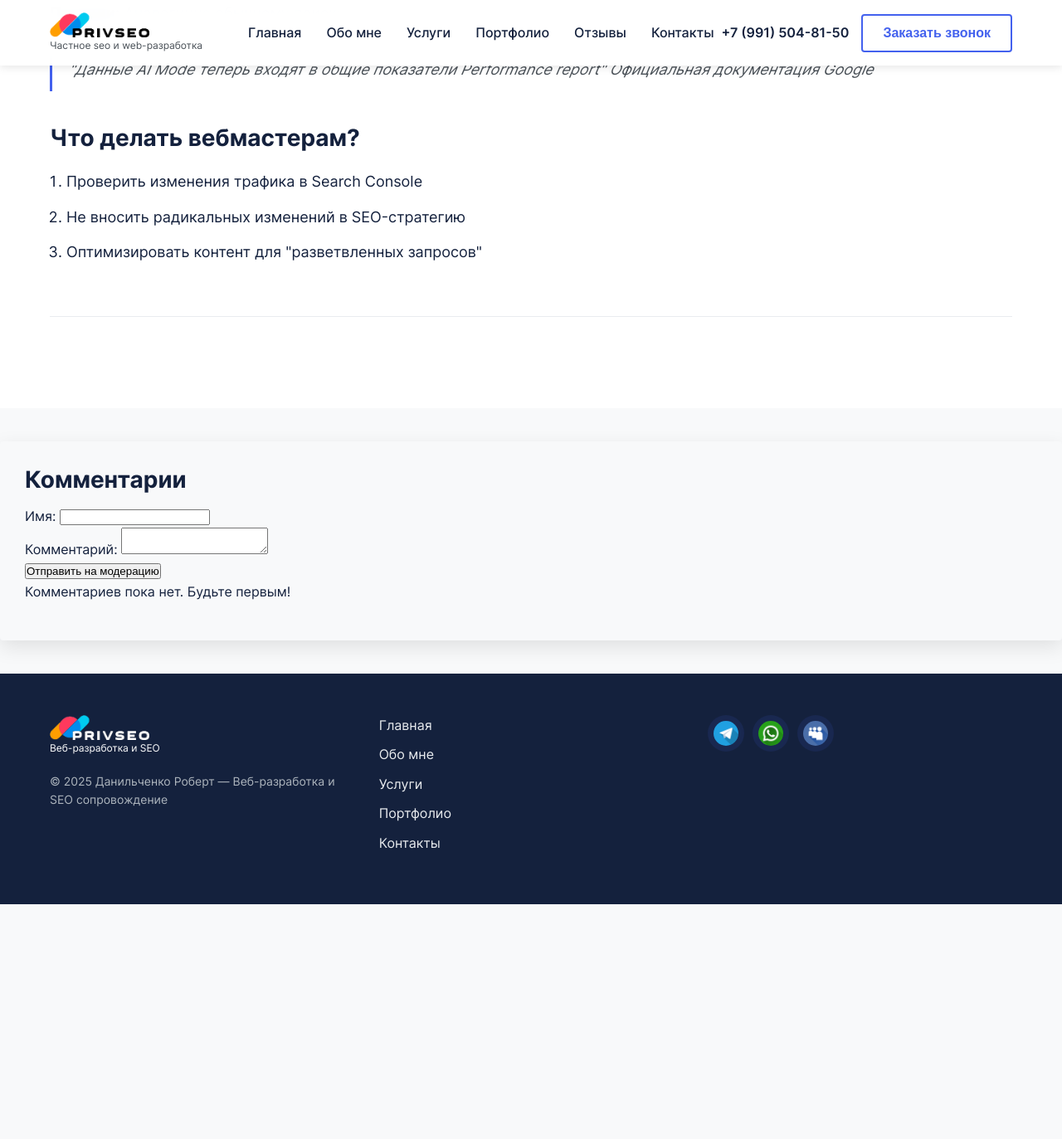
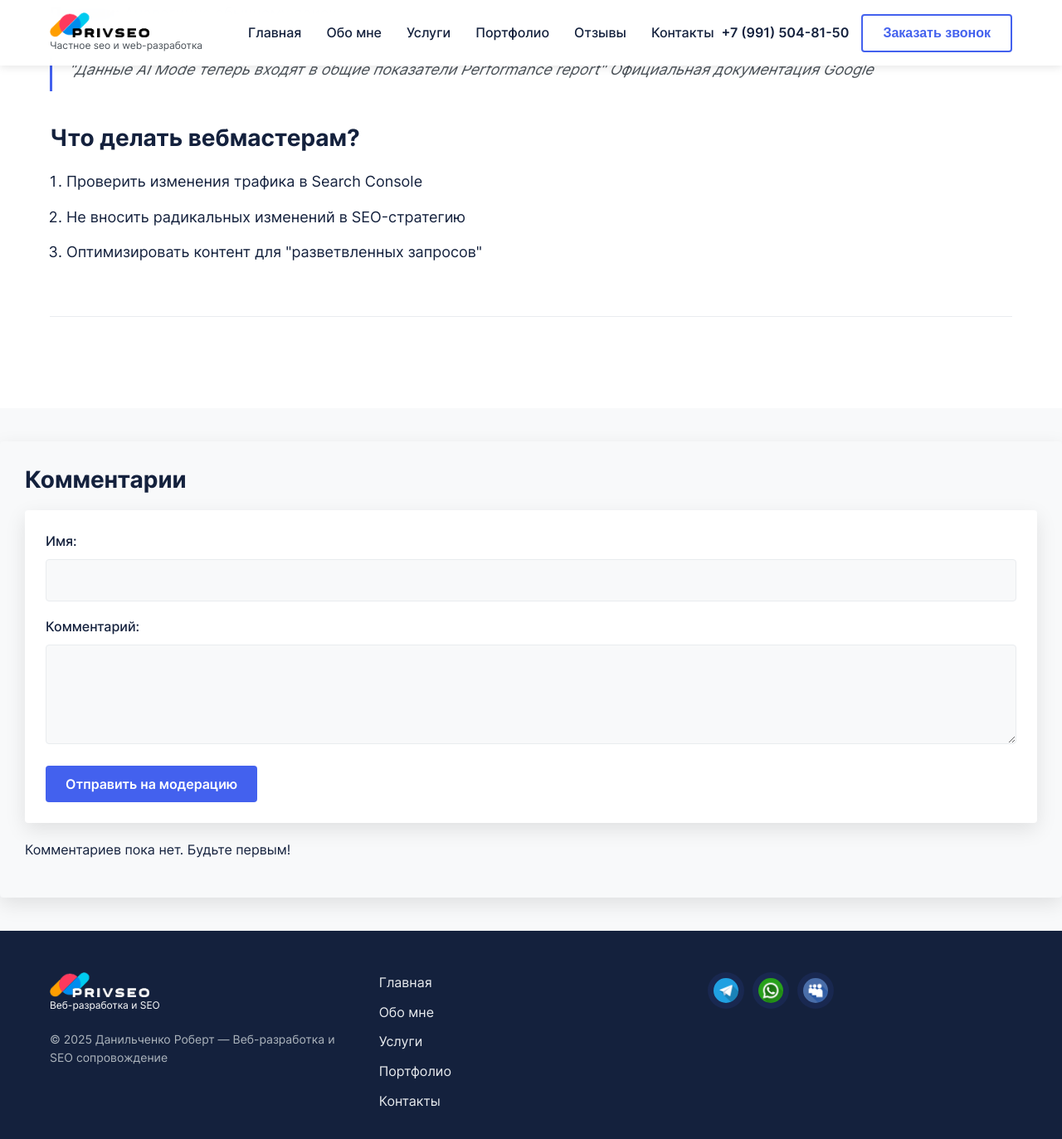
Before and after one commit to PrivateSeo/privateseo.github.io, a Jekyll site: the page built from _posts/news/2025-06-24-google-vklyuchaet-dannye-ai-mode-v-otchety-search-console.md, in a window 1280 px wide and 1400 px high, scrolled down 1244 px. Shown: the top 1373 px of the window at 83% size. Built offline with Jekyll 4.4.1, drawn with Linux system fonts in a browser that asks for light colours; before the commit the page ends 2334 px from its top, so only the background shows below that.

Commit message:
css для формы комментов

```diff
--- a/_includes/comments.html
+++ b/_includes/comments.html
@@ -267,4 +267,115 @@ async function submitComment(comment) {
     .comment-date {
         margin-top: 0.5rem;
     }
-}</style>
+}
+#comment-form {
+    margin: 2rem 0;
+    padding: 2.5rem;
+    background-color: white;
+    border-radius: var(--border-radius);
+    box-shadow: var(--box-shadow);
+    transition: var(--transition);
+}
+
+#comment-form:hover {
+    box-shadow: 0 8px 25px rgba(0, 0, 0, 0.12);
+}
+
+#comment-form > div {
+    margin-bottom: 1.8rem;
+    position: relative;
+}
+
+#comment-form label {
+    display: block;
+    margin-bottom: 0.8rem;
+    font-size: 1.6rem;
+    font-weight: 500;
+    color: var(--dark-color);
+    transition: var(--transition);
+}
+
+#comment-form input[type="text"],
+#comment-form textarea {
+    width: 100%;
+    padding: 1.2rem 1.5rem;
+    font-family: 'Inter', sans-serif;
+    font-size: 1.6rem;
+    line-height: 1.6;
+    color: var(--dark-color);
+    background-color: var(--light-color);
+    border: 1px solid var(--gray-light);
+    border-radius: var(--border-radius);
+    transition: var(--transition);
+}
+
+#comment-form input[type="text"]:focus,
+#comment-form textarea:focus {
+    outline: none;
+    border-color: var(--primary-color);
+    box-shadow: 0 0 0 3px rgba(67, 97, 238, 0.2);
+}
+
+#comment-form textarea {
+    min-height: 120px;
+    resize: vertical;
+}
+
+#comment-form button[type="submit"] {
+    display: inline-block;
+    padding: 1.2rem 2.4rem;
+    font-family: 'Inter', sans-serif;
+    font-size: 1.6rem;
+    font-weight: 600;
+    color: white;
+    background-color: var(--primary-color);
+    border: none;
+    border-radius: var(--border-radius);
+    cursor: pointer;
+    transition: var(--transition);
+}
+
+#comment-form button[type="submit"]:hover {
+    background-color: var(--primary-dark);
+    transform: translateY(-2px);
+    box-shadow: 0 4px 12px rgba(0, 0, 0, 0.15);
+}
+
+#comment-form button[type="submit"]:active {
+    transform: translateY(0);
+}
+
+/* Анимация при фокусе */
+@keyframes inputFocus {
+    from { box-shadow: 0 0 0 0 rgba(67, 97, 238, 0.2); }
+    to { box-shadow: 0 0 0 0.3rem rgba(67, 97, 238, 0.1); }
+}
+
+#comment-form input[type="text"]:focus,
+#comment-form textarea:focus {
+    animation: inputFocus 0.3s ease forwards;
+}
+
+/* Адаптивность */
+@media (max-width: 768px) {
+    #comment-form {
+        padding: 2rem;
+    }
+
+    #comment-form label {
+        font-size: 1.5rem;
+    }
+
+    #comment-form input[type="text"],
+    #comment-form textarea {
+        padding: 1rem 1.2rem;
+        font-size: 1.5rem;
+    }
+
+    #comment-form button[type="submit"] {
+        width: 100%;
+        padding: 1.2rem;
+    }
+}
+
+</style>
```
